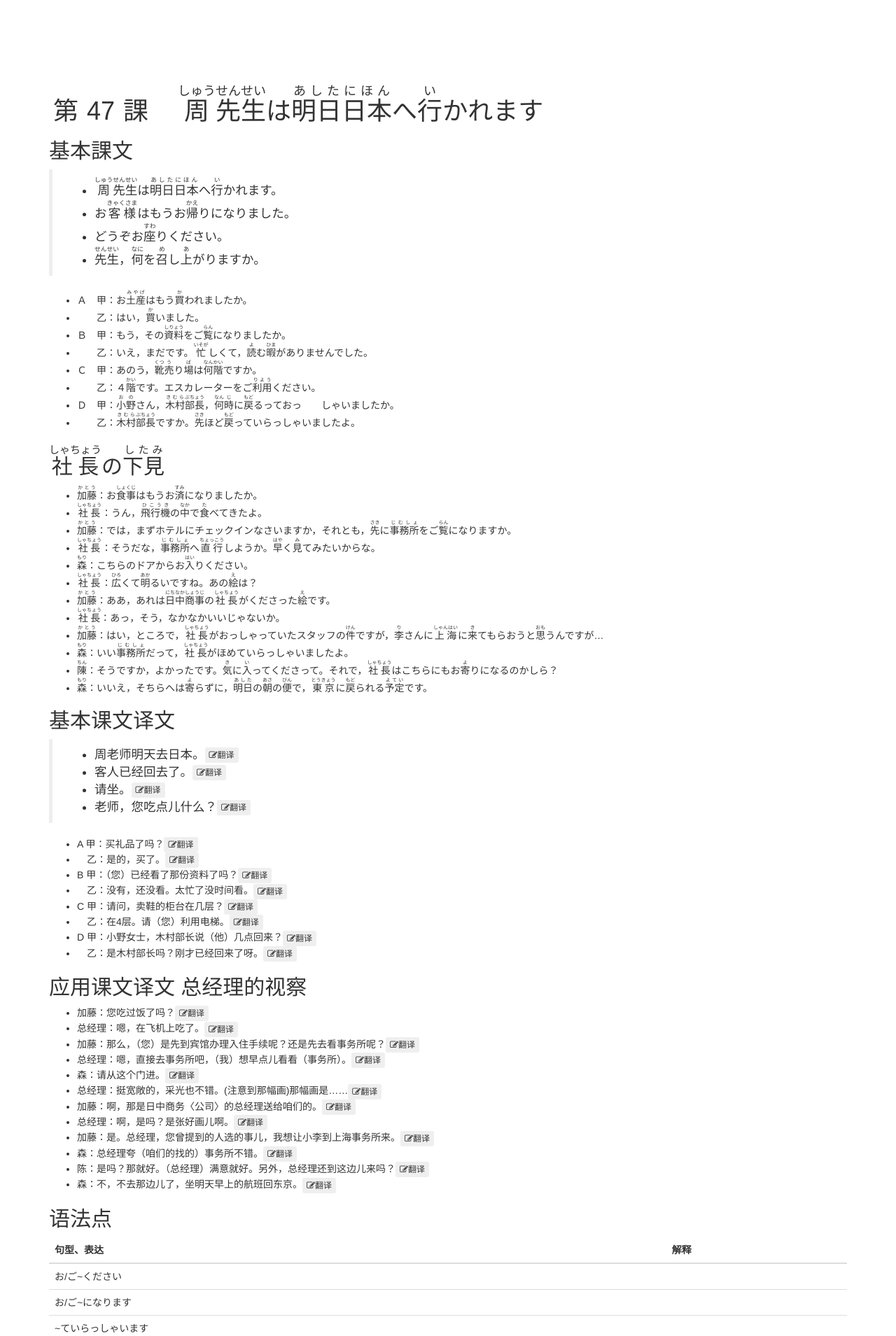
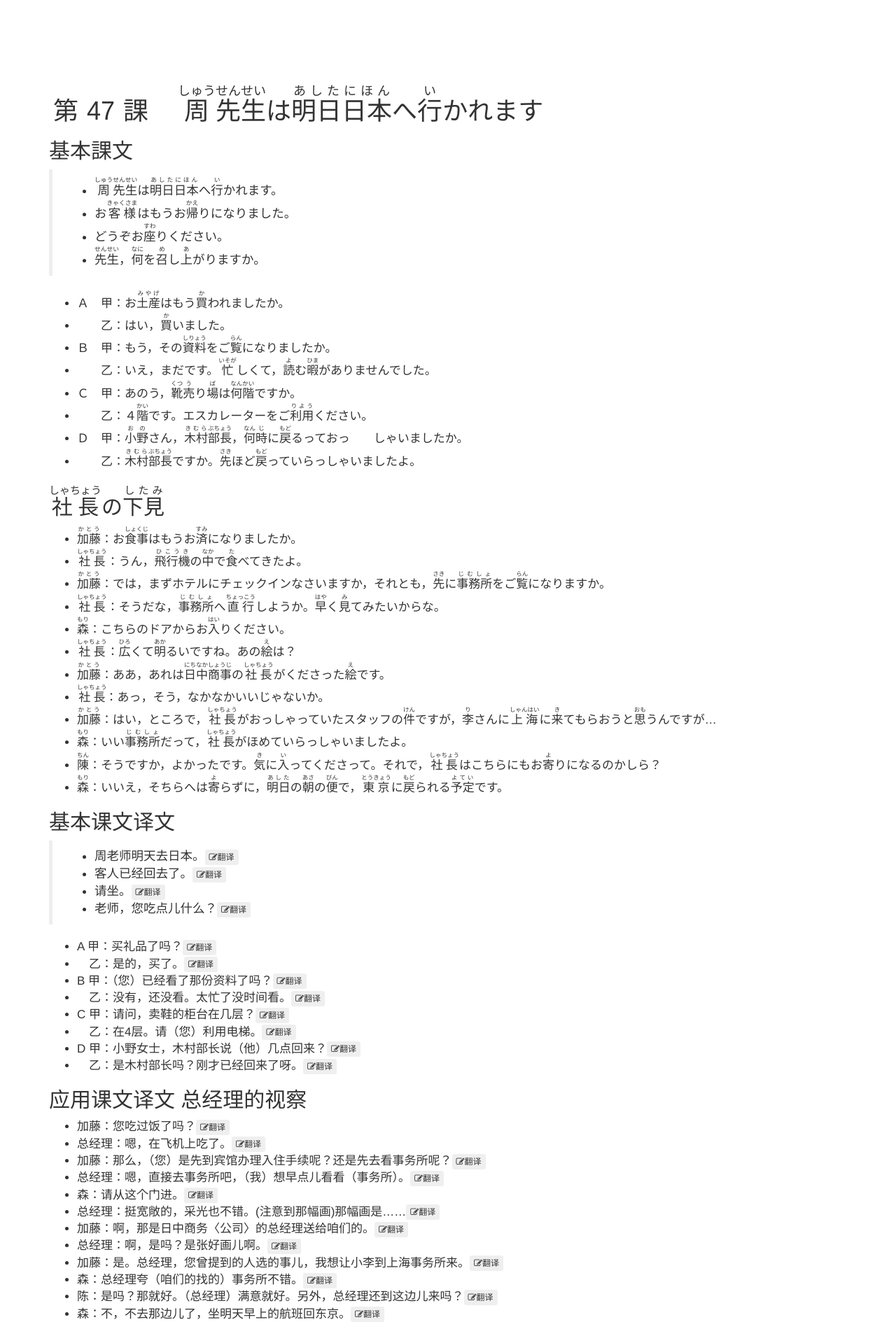
Before and after one commit to wizicer/LearnJapan, a Jekyll site: the page built from uwp/lesson47.md, in a window 1280 px wide. Shown: the top 1909 px of the page at 70% size. Built offline with Jekyll 4.4.1, drawn with Linux system fonts in a browser that asks for light colours.

Commit message:
enlarge font in lesson

```diff
--- a/assets/css/main.css
+++ b/assets/css/main.css
@@ -298,3 +298,6 @@ html {
 .japan.hideruby ruby rt:hover {
   color: inherit;
 }
+.lesson {
+  font-size: 17px;
+}
--- /dev/null
+++ b/src/styl/_article.styl
@@ -0,0 +1,2 @@
+.lesson
+  font-size 17px
--- a/src/styl/main.styl
+++ b/src/styl/main.styl
@@ -1,2 +1,3 @@
 @import "_sidebar"
 @import "_japan"
+@import "_article"
```
